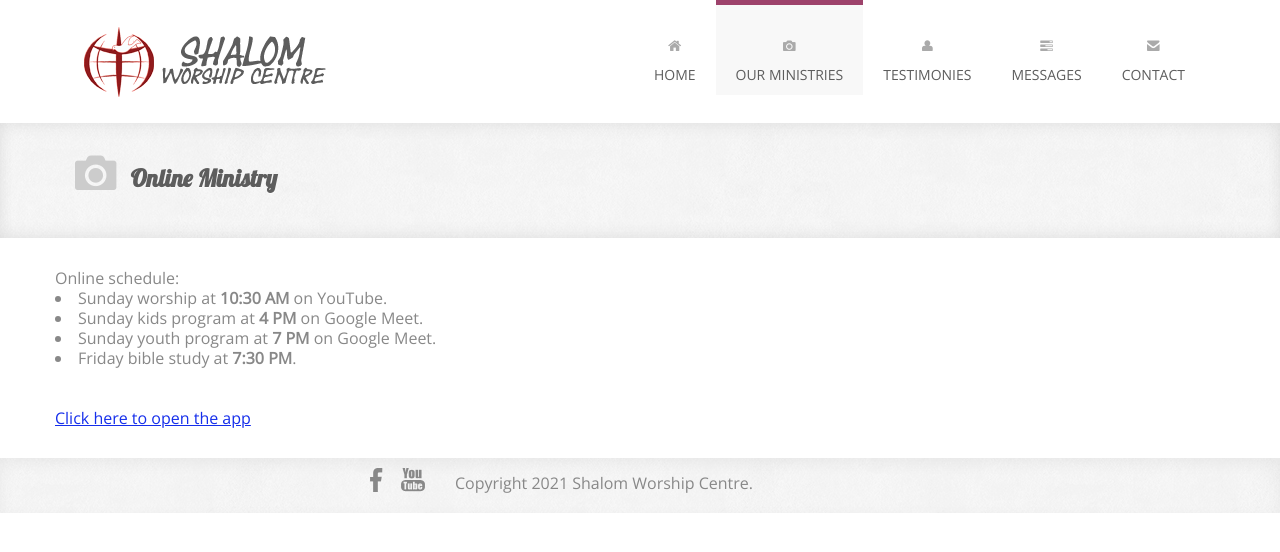
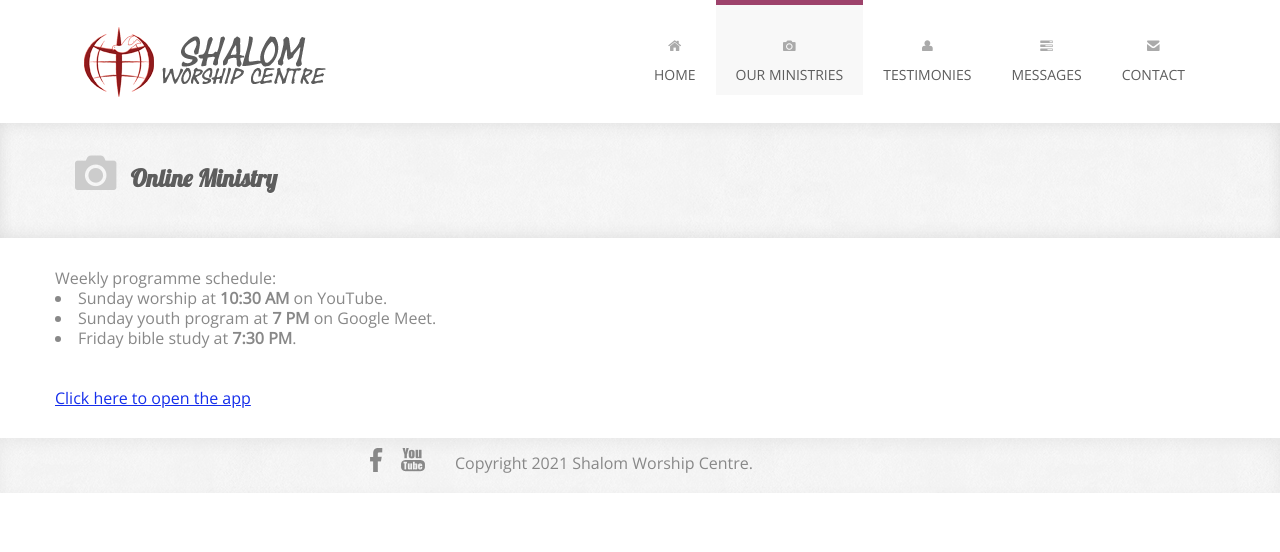
Before and after one commit to Dr-Anonymous/shalom, a Jekyll site: the page built from online.html, in a window 1280 px wide. Shown: the top 552 px of the page. Built offline with Jekyll 4.4.1, drawn with Linux system fonts in a browser that asks for light colours; some web fonts are replaced.

Commit message:
Update online.html

```diff
--- a/online.html
+++ b/online.html
@@ -19,9 +19,8 @@
 <!-- Page Title --> <div class="page-title"> <div class="container"> <div class="row"> <div class="span12"> <i class="icon-camera page-title-icon"></i> <h2>Online Ministry</h2> </div> </div> </div> </div>
 <!-- Services Full Width Text -->
 <div class="services-half-width container"><div class="row"><div class="services-half-width-text span12">
-      <div>Online schedule:<br>
+      <div>Weekly programme schedule:<br>
 	<li>Sunday worship at <b>10:30 AM</b> on YouTube.</li>
-	<li>Sunday kids program at <b>4 PM</b> on Google Meet.</li>
 	<li>Sunday youth program at <b>7 PM</b> on Google Meet.</li>
        	<li>Friday bible study at <b>7:30 PM</b>.</li>
 
```
